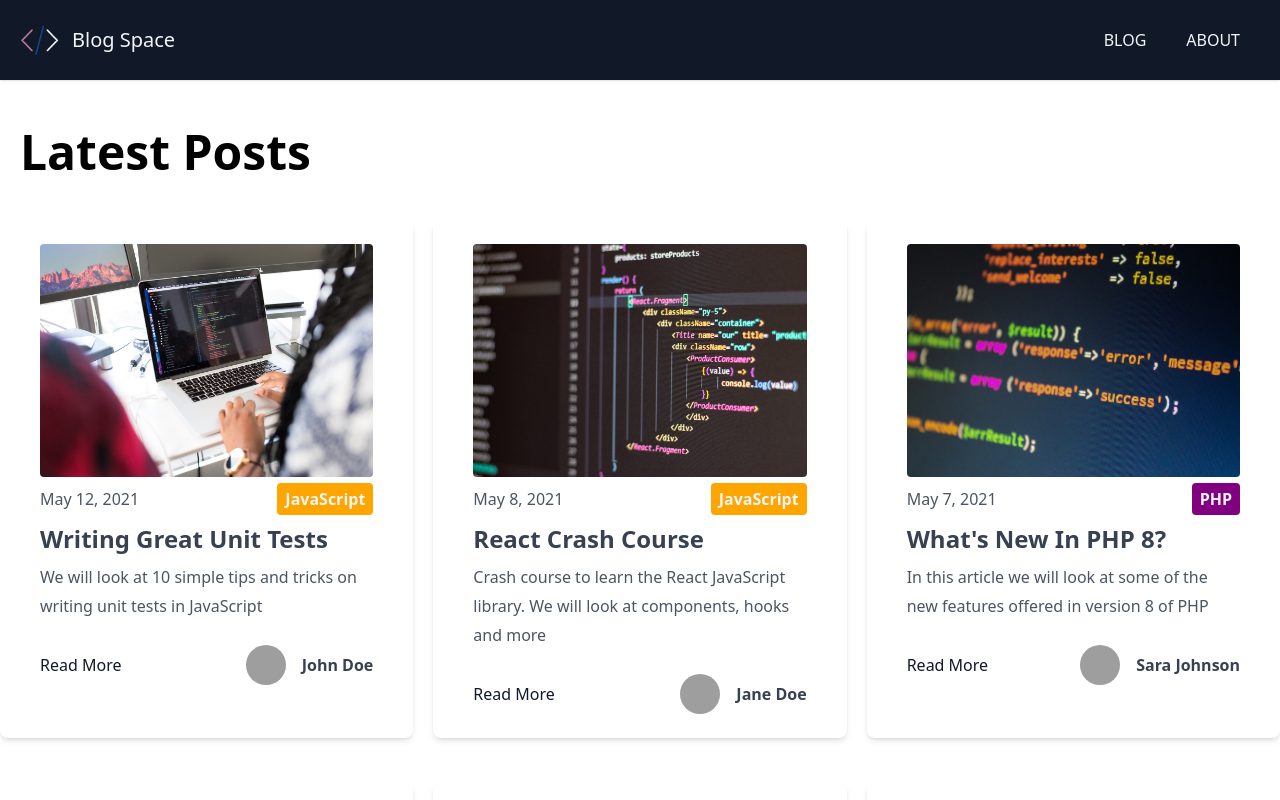
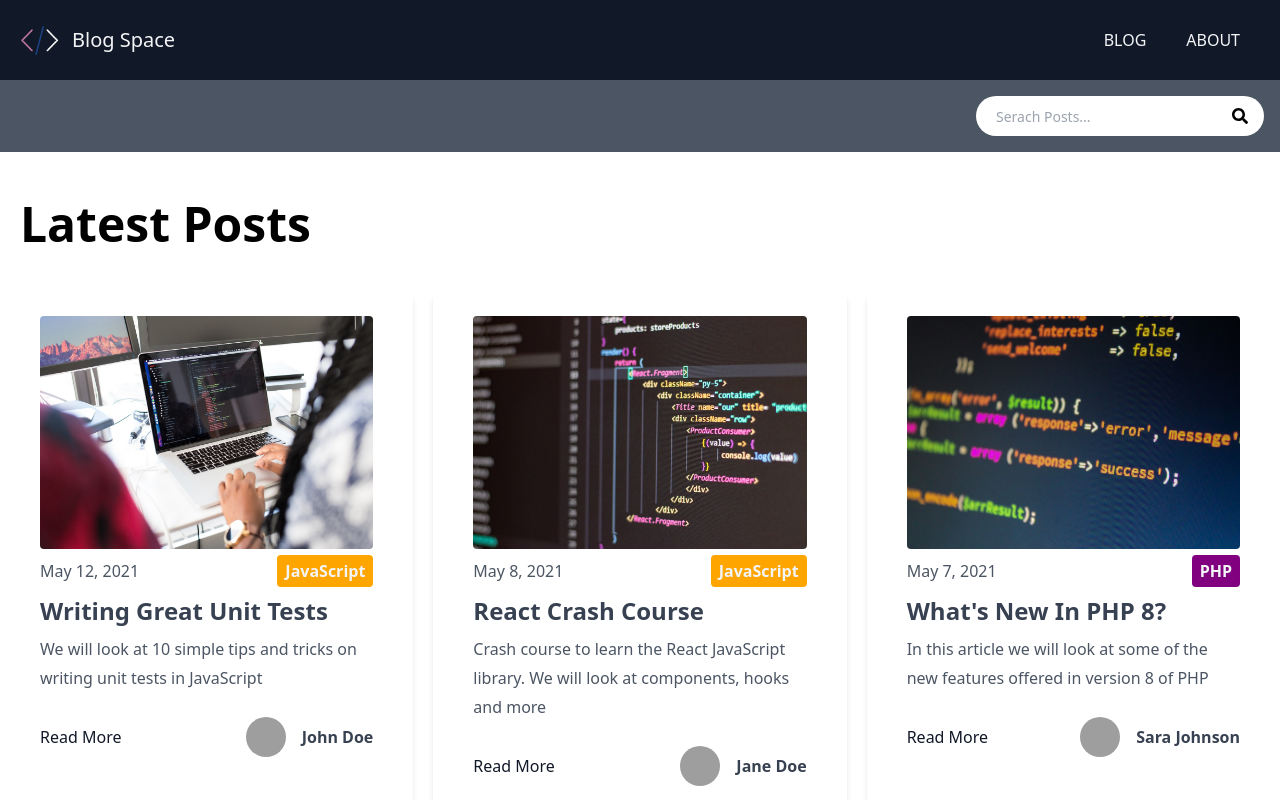
Before and after one commit to hardik6869/NextJs-Blog-App, a Next.js app: page / in a window 1280 px wide. Shown: the top 800 px of the page. Built offline with nearby package versions, Linux system fonts and the light colour scheme; grey boxes are pictures that could not be loaded.

Commit message:
Search Component

```diff
--- a/components/Layout.js
+++ b/components/Layout.js
@@ -1,5 +1,6 @@
 import Head from "next/head";
 import Header from "./Header";
+import Search from "./Search";
 
 const Layout = ({ title, keywords, description, children }) => {
   return (
@@ -10,6 +11,7 @@
         <link rel="icon" href="/favicon.ico" />
       </Head>
       <Header />
+      <Search />
       <main className="container mx-auto my-7">{children}</main>
     </div>
   );
--- /dev/null
+++ b/components/Search.js
@@ -0,0 +1,29 @@
+import { useState, useEffect } from "react";
+import { FaSearch } from "react-icons/fa";
+
+const Search = () => {
+  const [searchTerm, setSearchTerm] = useState("");
+  const [searchResults, setSearchResults] = useState([]);
+  return (
+    <div className="relative bg-gray-600 p-4">
+      <div className="container mx-auto flex items-center justify-center md:justify-end">
+        <div className="relative text-gray-600 w-72 ">
+          <form>
+            <input
+              type="search"
+              name="search"
+              id="search"
+              className="bg-white h-10 px-5 pr-10 rounded-full text-sm focus:outline-none w-72"
+              value={searchTerm}
+              onChange={(e) => setSearchTerm(e.target.value)}
+              placeholder="Serach Posts... "
+            />
+            <FaSearch className="absolute top-0 right-0 text-black mt-3 mr-4" />
+          </form>
+        </div>
+      </div>
+    </div>
+  );
+};
+
+export default Search;
--- a/package.json
+++ b/package.json
@@ -14,7 +14,8 @@
     "marked": "^4.1.0",
     "next": "12.3.0",
     "react": "18.2.0",
-    "react-dom": "18.2.0"
+    "react-dom": "18.2.0",
+    "react-icons": "^4.4.0"
   },
   "devDependencies": {
     "autoprefixer": "^10.4.9",
```
Also changed, not shown: 1 other file (tests, documents, lock files or other folders).
